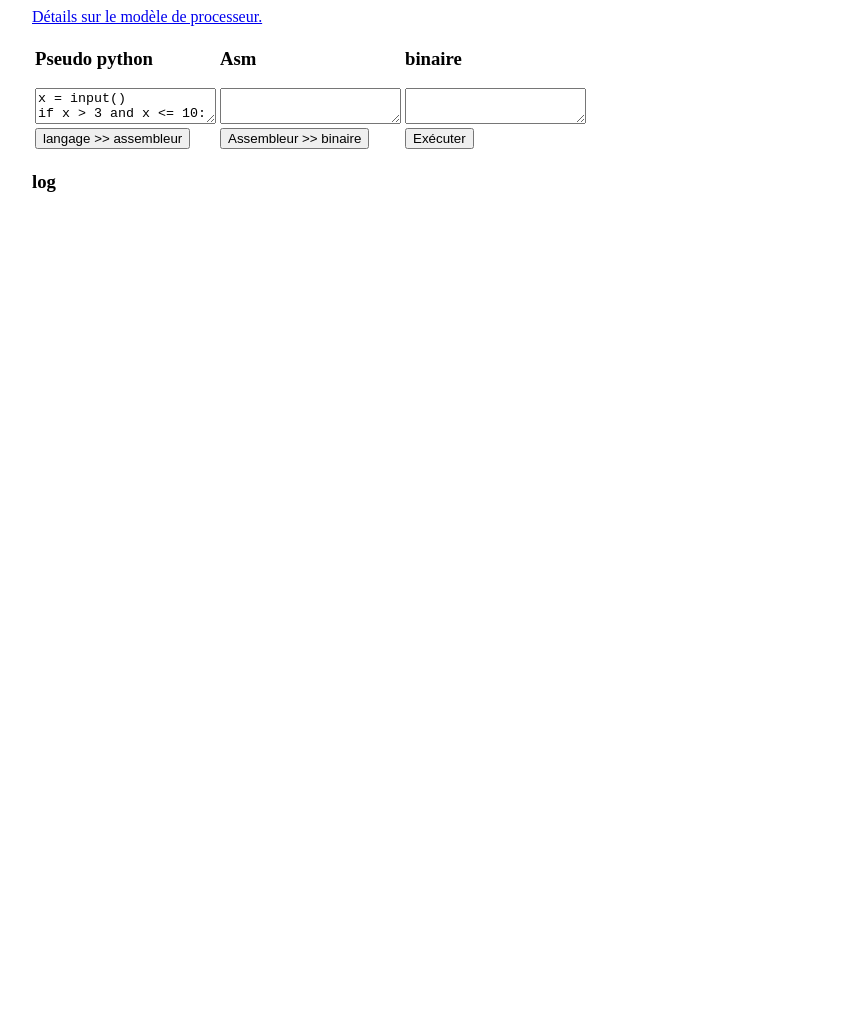
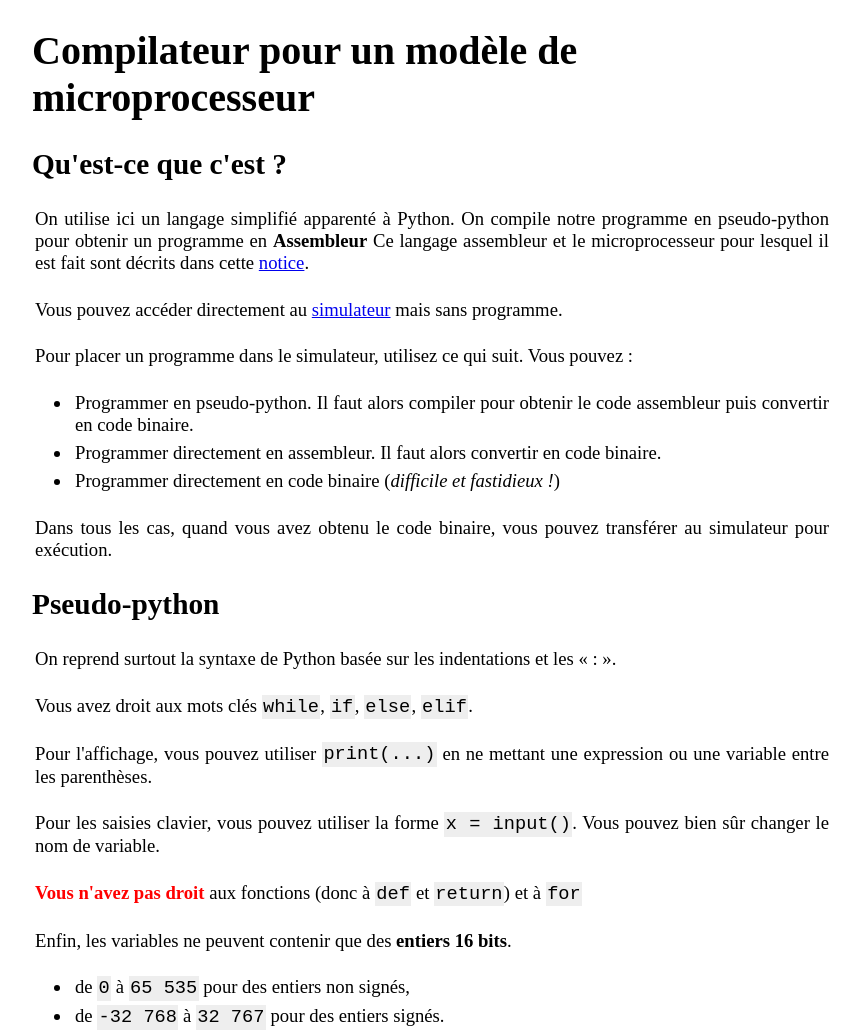
Before and after one commit to gromax/uPSimulator.js, a website: page dist/index.html in a window 1280 px wide. Shown: the top 1034 px of the page, without its empty margins (208-1068 px from the left). Before the commit the page ends 800 px from the top, so only its background shows below. Drawn offline with Linux system fonts and the light colour scheme.

Commit message:
mise au propre

```diff
--- a/dist/index.html
+++ b/dist/index.html
@@ -5,44 +5,65 @@
     <title>uP Simulator</title>
     <link rel="stylesheet" href="styles.css">
   </head>
-  <body>
-    <a href="./notice.html">Détails sur le modèle de processeur.</a>
-    <table><tr>
-      <td>
-        <h3>Pseudo python</h3>
-        <textarea id="python" class="areaProgram">
+  <body class="largeur">
+    <h1>Compilateur pour un modèle de microprocesseur</h1>
+    <h2>Qu'est-ce que c'est ?</h2>
+    <p>On utilise ici un langage simplifié apparenté à Python.
+      On compile notre programme en pseudo-python pour obtenir un programme en <b>Assembleur</b>
+      Ce langage assembleur et le microprocesseur pour lesquel il est fait sont décrits dans cette <a href="https://wiki.goupill.fr/lib/exe/fetch.php?media=nsi:premiere:architecture:langage_asm.fiche.pdf">notice</a>.</p>
+    <p>Vous pouvez accéder directement au <a href="./up.html">simulateur</a> mais sans programme.</p>
+    <p>Pour placer un programme dans le simulateur, utilisez ce qui suit. Vous pouvez :</p>
+    <ul>
+      <li>Programmer en pseudo-python. Il faut alors compiler pour obtenir le code assembleur puis convertir en code binaire.</li>
+      <li>Programmer directement en assembleur. Il faut alors convertir en code binaire.</li>
+      <li>Programmer directement en code binaire (<i>difficile et fastidieux !</i>)</li>
+    </ul>
+    <p>Dans tous les cas, quand vous avez obtenu le code binaire, vous pouvez transférer au simulateur pour exécution.</p>
+
+    <h2>Pseudo-python</h2>
+    <p>On reprend surtout la syntaxe de Python basée sur les indentations et les « : ».</p>
+    <p>Vous avez droit aux mots clés <span class="code">while</span>, <span class="code">if</span>, <span class="code">else</span>, <span class="code">elif</span>.</p>
+    <p>Pour l'affichage, vous pouvez utiliser <span class="code">print(...)</span> en ne mettant une expression ou une variable entre les parenthèses.</p>
+    <p>Pour les saisies clavier, vous pouvez utiliser la forme <span class="code">x = input()</span>. Vous pouvez bien sûr changer le nom de variable.</p>
+    <p><b class="attention">Vous n'avez pas droit</b> aux fonctions (donc à <span class="code">def</span> et <span class="code">return</span>) et à <span class="code">for</span></p>
+    <p>Enfin, les variables ne peuvent contenir que des <b>entiers 16 bits</b>.</p>
+    <ul>
+      <li>de <span class="code">0</span> à <span class="code">65 535</span> pour des entiers non signés,</li>
+      <li>de <span class="code">-32 768</span> à <span class="code">32 767</span> pour des entiers signés.</li>
+    </ul>
+    <textarea id="python" class="program">
 x = input()
 if x > 3 and x <= 10:
     y = x + 2
 print(y)
-        </textarea>
-        <div class="buttonProgram">
-	        <input type="button" id="validpython" value="langage >> assembleur" class="buttonProgram">
-        </div>
-      </td>
-      <td>
-        <h3>Asm</h3>
-        <textarea id="asm" class="areaProgram"></textarea>
-        <div class="buttonProgram">
-          <input type="button" id="validasm" value="Assembleur >> binaire">
-        </div>
-      </td>
-      <td>
-        <h3>binaire</h3>
-        <textarea id="binary" readonly class="areaProgram"></textarea><br>
-        <div class="buttonProgram">
-          <input type="button" id="runButton" value="Exécuter">
-        </div>
-      </td>
-    </tr></table>
-
+    </textarea>
     <div>
-      <h3>log</h3>
-      <div id="error"></div>
+      <input type="button" id="validpython" value="pseudo-python >> assembleur" class="program">
     </div>
 
+    <div id="divLogPython"></div>
 
+    <h2>Assembleur</h2>
+    <p>Retrouvez la <a href="https://wiki.goupill.fr/lib/exe/fetch.php?media=nsi:premiere:architecture:langage_asm.fiche.pdf">notice</a> pour les détails de ce langage.</p>
+    <p>Une ligne de code devrait ressembler à <span class="code">loop  MULT  #45</span>. Dans ce cas <span class="code">loop</span> est une étiquette qui sert aux sauts. <span class="code">MULT</span> est le mot clé de l'instruction et <span class="code">#45</span> est l'argument.</p>
+    <p>L'étiquette est optionnelle et certaines commandes n'ont pas d'argument.</p>
+    <p>Les lignes vides sont ignorées.</p>
+    <textarea id="asm" class="program"></textarea>
+    <div>
+      <input type="button" id="validasm" value="Assembleur >> binaire" class="program">
+    </div>
 
+    <div id="divLogAsm"></div>
+
+    <h2>Binaire</h2>
+    <p>Chaque ligne d'instruction assembleur se traduit de façon univoque en un mot binaire de 16 bits. Dans des cas exceptionnel (voir <a href="https://wiki.goupill.fr/lib/exe/fetch.php?media=nsi:premiere:architecture:langage_asm.fiche.pdf">notice</a>) une ligne assembleur peut être traduite par 2 mots 16 bits successifs.</p>
+    <p>Le bouton <b>Exécuter</b> transmet le binaire au simulateur pour exécution.</p>
+    <textarea id="binary" readonly class="program"></textarea><br>
+    <div>
+      <input type="button" id="runButton" value="Exécuter" class="program">
+    </div>
+
+    <div id="divLogBinary"></div>
 
     <script src="index.js"></script>
   </body>
```
